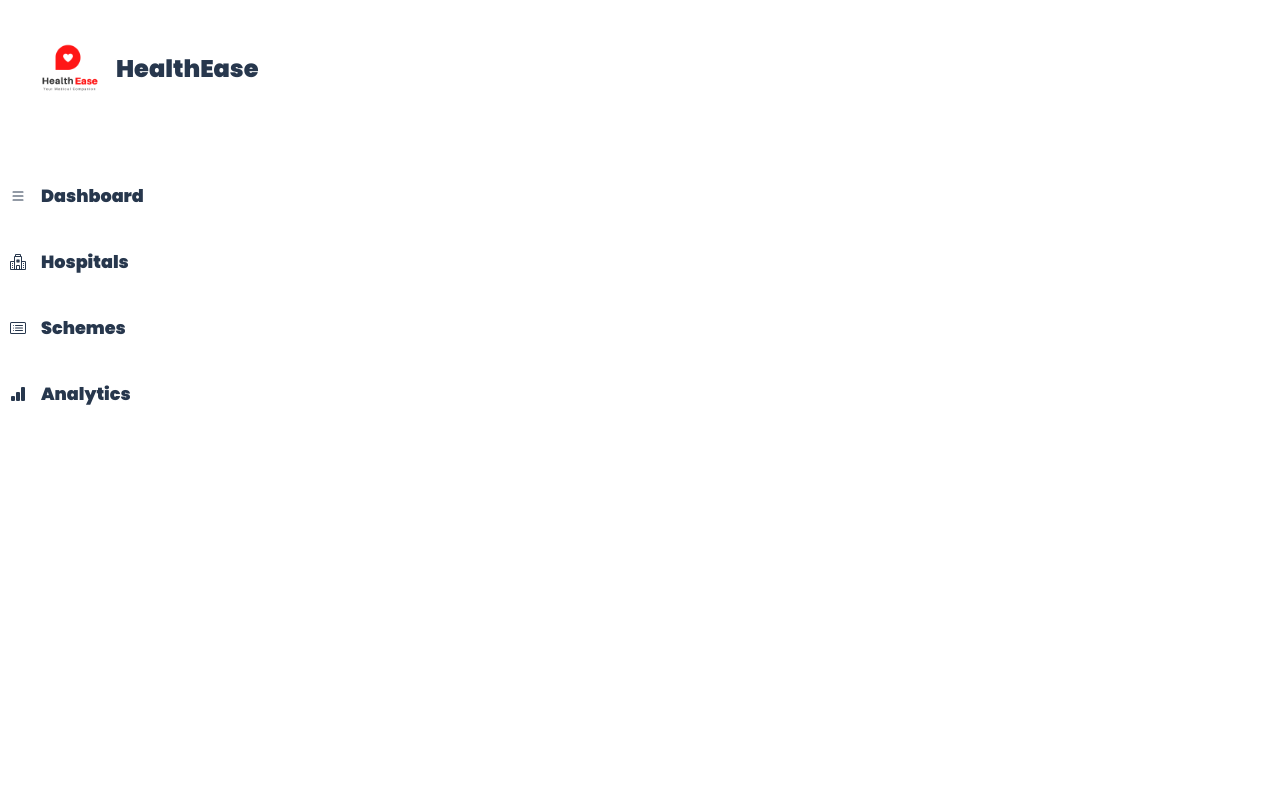
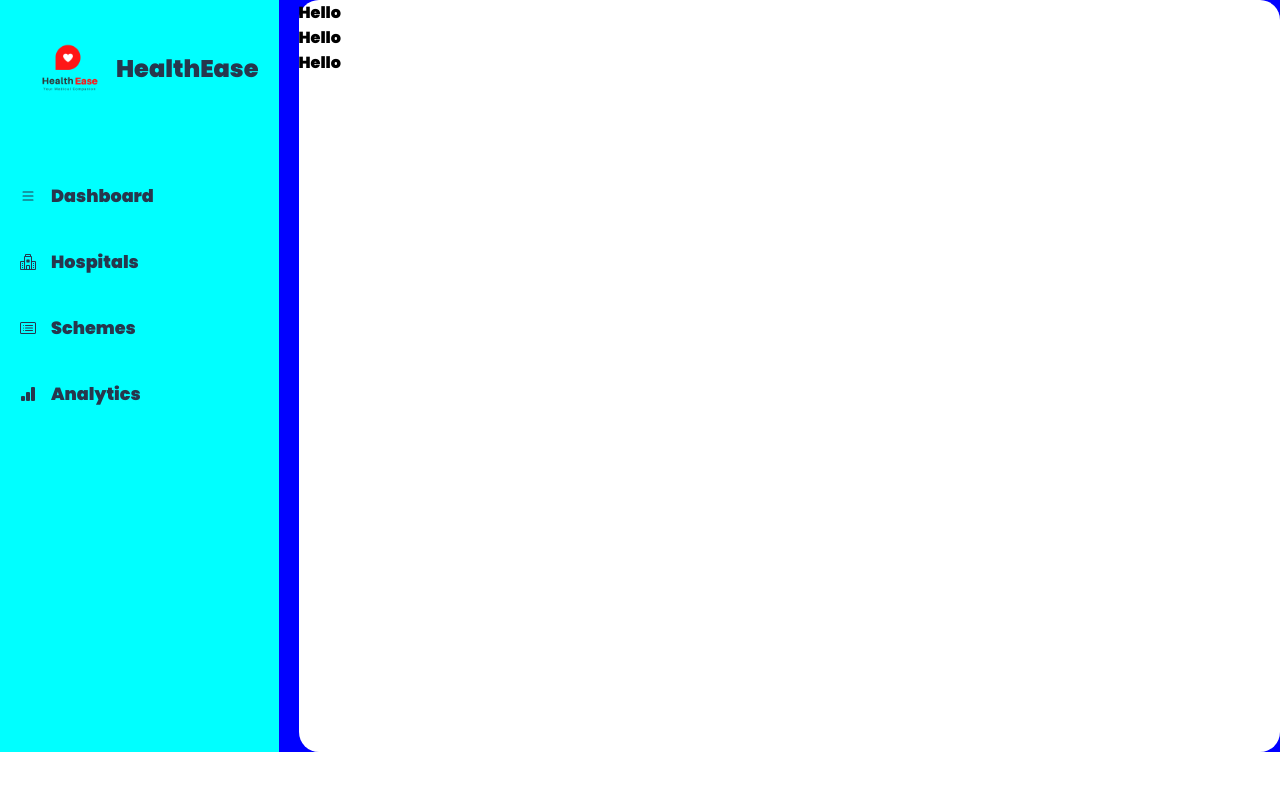
Before and after one commit to roshh4/health-scheme-management, a React (Create React App) app in the folder client/: page /admin in a window 1280 px wide. Shown: the top 790 px of the page. Built offline with nearby package versions, Linux system fonts and the light colour scheme.

Commit message:
completed sidebar

```diff
--- a/client/src/Admin/admin.css
+++ b/client/src/Admin/admin.css
@@ -1,37 +1,10 @@
-.logo{
-    width: 12vh;
-    height: 12vh;
+.dashboard{
+    display: flex;
+    gap: 20px;
+    background-color: blue;
 }
-.menu{
-    display: flex;
-    flex-direction: column;
-    gap: 2.3rem;
-    height: 94vh;
+.dashboard_content{
+    background: #ffffff;
+    flex: 1;
+    border-radius: 20px;
 }
-.name{
-    text-align: center;
-    padding: 20px;
-    color: #27374d;
-    align-items: center;
-    display: flex;
-}
-.logo .icon{
-    font-size: 1.4rem;
-}
-.menu_list{
-    display: flex;
-    flex-direction: column;
-    gap: 20px;
-}
-.menu_list .item{
-    display: flex;
-    align-items: center;
-    gap: 15px;
-    font-size: 1.1rem;
-    text-decoration: none;
-    font-weight: 600;
-    padding: 10px;
-    border-radius: 10px;
-    transition: 0.3s ease-in-out;
-    color: #27374d;
-}
--- a/client/src/Admin/admin.jsx
+++ b/client/src/Admin/admin.jsx
@@ -1,42 +1,21 @@
-import React from 'react'
-import './admin.css'
+import React from 'react';
+import Sidebar from './sidebar';
+import Hp_ranks from './hp_ranks';
+import Sch_ranks from './sch_ranks';
+import State_ranks from './state_ranks';
+import './admin.css';
 
 const admin = () => {
-    return(
-        <div className='menu'>
-            <div className='name'>
-                <img src="logo.png" alt="Your Logo" className='logo'/>
-                <h2>HealthEase</h2>
-            </div>
-            <div className='menu_list'>
-                <a href='#' className='item'>
-                    <svg xmlns="http://www.w3.org/2000/svg" width="16" height="16" fill="currentColor" class="bi bi-list" viewBox="0 0 16 16" className='logo_icon'>
-                        <path fill-rule="evenodd" d="M2.5 12a.5.5 0 0 1 .5-.5h10a.5.5 0 0 1 0 1H3a.5.5 0 0 1-.5-.5m0-4a.5.5 0 0 1 .5-.5h10a.5.5 0 0 1 0 1H3a.5.5 0 0 1-.5-.5m0-4a.5.5 0 0 1 .5-.5h10a.5.5 0 0 1 0 1H3a.5.5 0 0 1-.5-.5"/>
-                    </svg>
-                    Dashboard
-                </a>
-                <a href='#' className='item'>
-                    <svg xmlns="http://www.w3.org/2000/svg" width="16" height="16" fill="currentColor" class="bi bi-hospital" viewBox="0 0 16 16" className='logo_icon'>
-                        <path d="M8.5 5.034v1.1l.953-.55.5.867L9 7l.953.55-.5.866-.953-.55v1.1h-1v-1.1l-.953.55-.5-.866L7 7l-.953-.55.5-.866.953.55v-1.1zM13.25 9a.25.25 0 0 0-.25.25v.5c0 .138.112.25.25.25h.5a.25.25 0 0 0 .25-.25v-.5a.25.25 0 0 0-.25-.25zM13 11.25a.25.25 0 0 1 .25-.25h.5a.25.25 0 0 1 .25.25v.5a.25.25 0 0 1-.25.25h-.5a.25.25 0 0 1-.25-.25zm.25 1.75a.25.25 0 0 0-.25.25v.5c0 .138.112.25.25.25h.5a.25.25 0 0 0 .25-.25v-.5a.25.25 0 0 0-.25-.25zm-11-4a.25.25 0 0 0-.25.25v.5c0 .138.112.25.25.25h.5A.25.25 0 0 0 3 9.75v-.5A.25.25 0 0 0 2.75 9zm0 2a.25.25 0 0 0-.25.25v.5c0 .138.112.25.25.25h.5a.25.25 0 0 0 .25-.25v-.5a.25.25 0 0 0-.25-.25zM2 13.25a.25.25 0 0 1 .25-.25h.5a.25.25 0 0 1 .25.25v.5a.25.25 0 0 1-.25.25h-.5a.25.25 0 0 1-.25-.25z"/>
-                        <path d="M5 1a1 1 0 0 1 1-1h4a1 1 0 0 1 1 1v1a1 1 0 0 1 1 1v4h3a1 1 0 0 1 1 1v7a1 1 0 0 1-1 1H1a1 1 0 0 1-1-1V8a1 1 0 0 1 1-1h3V3a1 1 0 0 1 1-1zm2 14h2v-3H7zm3 0h1V3H5v12h1v-3a1 1 0 0 1 1-1h2a1 1 0 0 1 1 1zm0-14H6v1h4zm2 7v7h3V8zm-8 7V8H1v7z"/>
-                    </svg>
-                    Hospitals
-                </a>
-                <a href='#' className='item'>
-                    <svg xmlns="http://www.w3.org/2000/svg" width="16" height="16" fill="currentColor" class="bi bi-card-list" viewBox="0 0 16 16" className='logo_icon'>
-                        <path d="M14.5 3a.5.5 0 0 1 .5.5v9a.5.5 0 0 1-.5.5h-13a.5.5 0 0 1-.5-.5v-9a.5.5 0 0 1 .5-.5zm-13-1A1.5 1.5 0 0 0 0 3.5v9A1.5 1.5 0 0 0 1.5 14h13a1.5 1.5 0 0 0 1.5-1.5v-9A1.5 1.5 0 0 0 14.5 2z"/>
-                        <path d="M5 8a.5.5 0 0 1 .5-.5h7a.5.5 0 0 1 0 1h-7A.5.5 0 0 1 5 8m0-2.5a.5.5 0 0 1 .5-.5h7a.5.5 0 0 1 0 1h-7a.5.5 0 0 1-.5-.5m0 5a.5.5 0 0 1 .5-.5h7a.5.5 0 0 1 0 1h-7a.5.5 0 0 1-.5-.5m-1-5a.5.5 0 1 1-1 0 .5.5 0 0 1 1 0M4 8a.5.5 0 1 1-1 0 .5.5 0 0 1 1 0m0 2.5a.5.5 0 1 1-1 0 .5.5 0 0 1 1 0"/>
-                    </svg>
-                    Schemes
-                </a>
-                <a href='#' className='item'>
-                    <svg xmlns="http://www.w3.org/2000/svg" width="16" height="16" fill="currentColor" class="bi bi-bar-chart-fill" viewBox="0 0 16 16" className='logo_icon'>
-                        <path d="M1 11a1 1 0 0 1 1-1h2a1 1 0 0 1 1 1v3a1 1 0 0 1-1 1H2a1 1 0 0 1-1-1zm5-4a1 1 0 0 1 1-1h2a1 1 0 0 1 1 1v7a1 1 0 0 1-1 1H7a1 1 0 0 1-1-1zm5-5a1 1 0 0 1 1-1h2a1 1 0 0 1 1 1v12a1 1 0 0 1-1 1h-2a1 1 0 0 1-1-1z"/>
-                    </svg>
-                    Analytics
-                </a>
-            </div>
+  return (
+    <div className='dashboard'>
+        <Sidebar />
+        <div className="dashboard_content">
+            <Hp_ranks />
+            <Sch_ranks />
+            <State_ranks />
         </div>
-    )
+    </div>
+  )
 }
+
 export default admin
--- /dev/null
+++ b/client/src/Admin/hp_ranks.jsx
@@ -0,0 +1,11 @@
+import React from 'react'
+
+const hp_ranks = () => {
+  return (
+    <div>
+      Hello
+    </div>
+  )
+}
+
+export default hp_ranks
--- /dev/null
+++ b/client/src/Admin/sch_ranks.jsx
@@ -0,0 +1,11 @@
+import React from 'react'
+
+const sch_ranks = () => {
+  return (
+    <div>
+      Hello
+    </div>
+  )
+}
+
+export default sch_ranks
--- /dev/null
+++ b/client/src/Admin/sidebar.css
@@ -0,0 +1,44 @@
+.logo{
+    width: 12vh;
+    height: 12vh;
+}
+.menu{
+    display: flex;
+    flex-direction: column;
+    gap: 2.3rem;
+    height: 94vh;
+    background-color: aqua;
+}
+.name{
+    text-align: center;
+    padding: 20px;
+    color: #27374d;
+    align-items: center;
+    display: flex;
+}
+.logo .icon{
+    font-size: 1.4rem;
+}
+.menu_list{
+    display: flex;
+    flex-direction: column;
+    gap: 20px;
+}
+.menu_list .item{
+    display: flex;
+    align-items: center;
+    gap: 15px;
+    font-size: 1.1rem;
+    text-decoration: none;
+    font-weight: 600;
+    padding: 10px;
+    margin-left: 10px;
+    border-radius: 10px;
+    transition: 0.3s ease-in-out;
+    color: #27374d;
+}
+.menu_list .item:hover{
+    background: #27374d;
+    color: #dde6ed;
+
+}
--- /dev/null
+++ b/client/src/Admin/sidebar.jsx
@@ -0,0 +1,42 @@
+import React from 'react'
+import './sidebar.css'
+
+const sidebar = () => {
+    return(
+        <div className='menu'>
+            <div className='name'>
+                <img src="logo.png" alt="Your Logo" className='logo'/>
+                <h2>HealthEase</h2>
+            </div>
+            <div className='menu_list'>
+                <a href='#' className='item'>
+                    <svg xmlns="http://www.w3.org/2000/svg" width="16" height="16" fill="currentColor" class="bi bi-list" viewBox="0 0 16 16" className='logo_icon'>
+                        <path fill-rule="evenodd" d="M2.5 12a.5.5 0 0 1 .5-.5h10a.5.5 0 0 1 0 1H3a.5.5 0 0 1-.5-.5m0-4a.5.5 0 0 1 .5-.5h10a.5.5 0 0 1 0 1H3a.5.5 0 0 1-.5-.5m0-4a.5.5 0 0 1 .5-.5h10a.5.5 0 0 1 0 1H3a.5.5 0 0 1-.5-.5"/>
+                    </svg>
+                    Dashboard
+                </a>
+                <a href='#' className='item'>
+                    <svg xmlns="http://www.w3.org/2000/svg" width="16" height="16" fill="currentColor" class="bi bi-hospital" viewBox="0 0 16 16" className='logo_icon'>
+                        <path d="M8.5 5.034v1.1l.953-.55.5.867L9 7l.953.55-.5.866-.953-.55v1.1h-1v-1.1l-.953.55-.5-.866L7 7l-.953-.55.5-.866.953.55v-1.1zM13.25 9a.25.25 0 0 0-.25.25v.5c0 .138.112.25.25.25h.5a.25.25 0 0 0 .25-.25v-.5a.25.25 0 0 0-.25-.25zM13 11.25a.25.25 0 0 1 .25-.25h.5a.25.25 0 0 1 .25.25v.5a.25.25 0 0 1-.25.25h-.5a.25.25 0 0 1-.25-.25zm.25 1.75a.25.25 0 0 0-.25.25v.5c0 .138.112.25.25.25h.5a.25.25 0 0 0 .25-.25v-.5a.25.25 0 0 0-.25-.25zm-11-4a.25.25 0 0 0-.25.25v.5c0 .138.112.25.25.25h.5A.25.25 0 0 0 3 9.75v-.5A.25.25 0 0 0 2.75 9zm0 2a.25.25 0 0 0-.25.25v.5c0 .138.112.25.25.25h.5a.25.25 0 0 0 .25-.25v-.5a.25.25 0 0 0-.25-.25zM2 13.25a.25.25 0 0 1 .25-.25h.5a.25.25 0 0 1 .25.25v.5a.25.25 0 0 1-.25.25h-.5a.25.25 0 0 1-.25-.25z"/>
+                        <path d="M5 1a1 1 0 0 1 1-1h4a1 1 0 0 1 1 1v1a1 1 0 0 1 1 1v4h3a1 1 0 0 1 1 1v7a1 1 0 0 1-1 1H1a1 1 0 0 1-1-1V8a1 1 0 0 1 1-1h3V3a1 1 0 0 1 1-1zm2 14h2v-3H7zm3 0h1V3H5v12h1v-3a1 1 0 0 1 1-1h2a1 1 0 0 1 1 1zm0-14H6v1h4zm2 7v7h3V8zm-8 7V8H1v7z"/>
+                    </svg>
+                    Hospitals
+                </a>
+                <a href='#' className='item'>
+                    <svg xmlns="http://www.w3.org/2000/svg" width="16" height="16" fill="currentColor" class="bi bi-card-list" viewBox="0 0 16 16" className='logo_icon'>
+                        <path d="M14.5 3a.5.5 0 0 1 .5.5v9a.5.5 0 0 1-.5.5h-13a.5.5 0 0 1-.5-.5v-9a.5.5 0 0 1 .5-.5zm-13-1A1.5 1.5 0 0 0 0 3.5v9A1.5 1.5 0 0 0 1.5 14h13a1.5 1.5 0 0 0 1.5-1.5v-9A1.5 1.5 0 0 0 14.5 2z"/>
+                        <path d="M5 8a.5.5 0 0 1 .5-.5h7a.5.5 0 0 1 0 1h-7A.5.5 0 0 1 5 8m0-2.5a.5.5 0 0 1 .5-.5h7a.5.5 0 0 1 0 1h-7a.5.5 0 0 1-.5-.5m0 5a.5.5 0 0 1 .5-.5h7a.5.5 0 0 1 0 1h-7a.5.5 0 0 1-.5-.5m-1-5a.5.5 0 1 1-1 0 .5.5 0 0 1 1 0M4 8a.5.5 0 1 1-1 0 .5.5 0 0 1 1 0m0 2.5a.5.5 0 1 1-1 0 .5.5 0 0 1 1 0"/>
+                    </svg>
+                    Schemes
+                </a>
+                <a href='#' className='item'>
+                    <svg xmlns="http://www.w3.org/2000/svg" width="16" height="16" fill="currentColor" class="bi bi-bar-chart-fill" viewBox="0 0 16 16" className='logo_icon'>
+                        <path d="M1 11a1 1 0 0 1 1-1h2a1 1 0 0 1 1 1v3a1 1 0 0 1-1 1H2a1 1 0 0 1-1-1zm5-4a1 1 0 0 1 1-1h2a1 1 0 0 1 1 1v7a1 1 0 0 1-1 1H7a1 1 0 0 1-1-1zm5-5a1 1 0 0 1 1-1h2a1 1 0 0 1 1 1v12a1 1 0 0 1-1 1h-2a1 1 0 0 1-1-1z"/>
+                    </svg>
+                    Analytics
+                </a>
+            </div>
+        </div>
+    )
+}
+export default sidebar
--- /dev/null
+++ b/client/src/Admin/state_ranks.jsx
@@ -0,0 +1,11 @@
+import React from 'react'
+
+const state_ranks = () => {
+  return (
+    <div>
+      Hello
+    </div>
+  )
+}
+
+export default state_ranks
```
